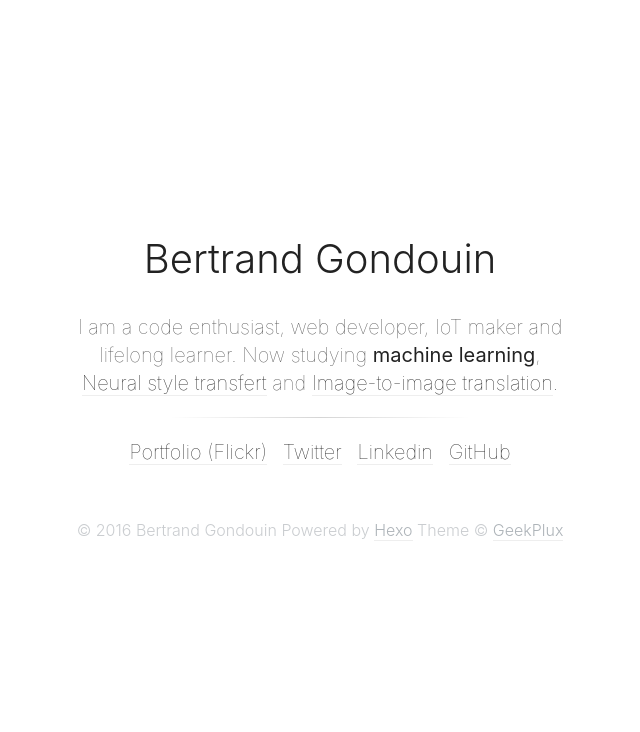
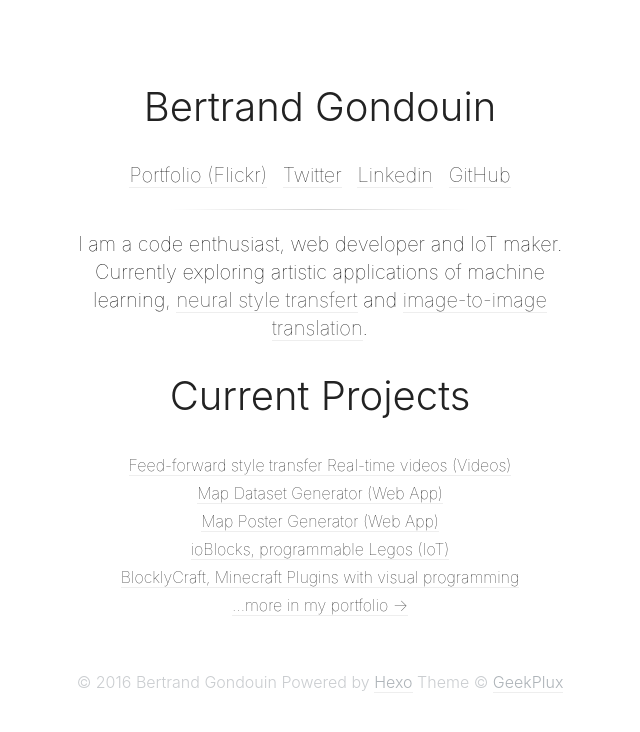
Before and after one commit to bgon/bgon.github.io, a plain HTML site: page index.html in a window 1280 px wide. Shown: the whole page, without its empty margins (320-960 px from the left). Drawn offline with nearby package versions, Linux system fonts and the light colour scheme.

Commit message:
2016-12-02 00:25:32

```diff
--- a/index.html
+++ b/index.html
@@ -25,17 +25,12 @@
     <body class="home-body">
 
       <div id="container" class="container">
-        <div class="home">
+
+<div class="home">
   <div class="content">
     <div class="profile">
       <h1 class="nickname">Bertrand Gondouin</h1>
-      <div class="description">
-        <p><p>I am a code enthusiast, web developer, IoT maker and lifelong learner. Now studying <strong>machine learning</strong>, <a href="https://github.com/jcjohnson/neural-style">Neural style transfert</a> and <a href="https://github.com/phillipi/pix2pix">Image-to-image translation</a>.</p>
-</p>
-      </div>
-    </div>
-    <hr/>
-    <ul class="links">
+          <ul class="links">
 
         <li>
           <a href="https://www.flickr.com/photos/gondouin/collections/">Portfolio (Flickr)</a>
@@ -54,9 +49,47 @@
         </li>
 
     </ul>
+    <hr>
+      <div class="description">
+        <p><p>I am a code enthusiast, web developer and  IoT maker. Currently exploring artistic applications of machine learning, <a href="https://github.com/jcjohnson/neural-style">neural style transfert</a> and <a href="https://github.com/phillipi/pix2pix">image-to-image translation</a>.</p>
+</p>
+      </div>
+
+<section id="projects">
+  <h1>Current Projects</h1>
+
+  <ul class="links">
+
+      <li class="project-item">
+        <a href="https://vimeo.com/user59566598" title="Feedforward neural network that apply artistic styles to images. Testing its behavior with a feedback loop, thus creating a video in real-time.">Feed-forward style transfer Real-time videos (Videos)</a><br>
+      </li><br>
+
+      <li class="project-item">
+        <a href="https://bgon.github.io/Map-Dataset-Generator" title="Create pairs of maps as training data for machine learning applications.">Map Dataset Generator (Web App)</a><br>
+      </li><br>
+
+      <li class="project-item">
+        <a href="http://bgon.github.io/Map-Poster-Generator" title="Create your own #map #posters based on your favorite place. A #canvas &amp; Google Maps experiment.">Map Poster Generator (Web App)</a><br>
+      </li><br>
+
+      <li class="project-item">
+        <a href="https://twitter.com/d0pp13r/status/611146891150139392" title="">ioBlocks, programmable Legos (IoT)</a><br>
+      </li><br>
+
+      <li class="project-item">
+        <a href="http://bgon.github.io/BlocklyCraft/" title="BlocklyCraft is a plugin for Minecraft Servers which lets younger programmers to create their own Minecraft Mods. Mods are written with Blockly, a visual programming editor.">BlocklyCraft, Minecraft Plugins with visual programming</a><br>
+      </li><br>
+
+      <li class="project-item">
+        <a href="https://www.flickr.com/photos/gondouin/collections/" title="">...more in my portfolio -&gt;</a><br>
+      </li><br>
+
+  </ul>
+</section>
+
+    </div>
   </div>
 </div>
-
       </div>
 
   <footer id="footer" class="home-footer footer">
```
Also changed, not shown: css/typing.css.
